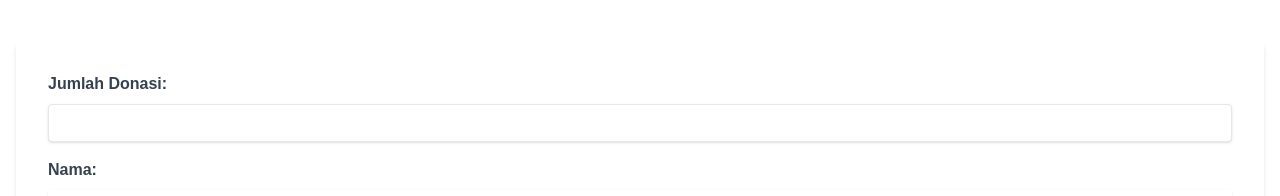
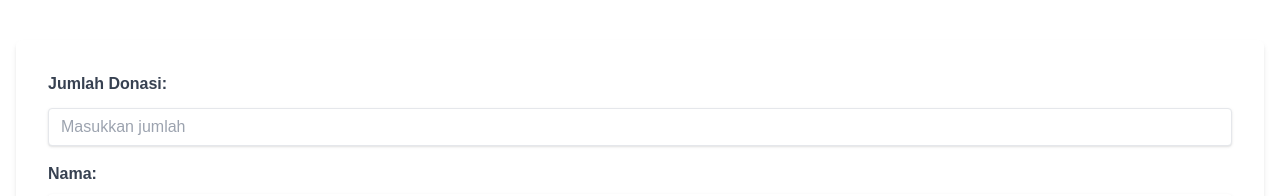
Before and after one commit to akhdanrgya/NuCare-Jaksel, a Next.js app: page /tabarru in a window 1280 px wide. Shown: the top 196 px of the page. Built offline with nearby package versions, Linux system fonts and the light colour scheme; no server answers.

Commit message:
tabarru -arya

```diff
--- a/src/app/tabarru/page.tsx
+++ b/src/app/tabarru/page.tsx
@@ -1,9 +1,19 @@
+"use client"
+
 import PaymentDonation from "@/components/PaymentDonation"
+import { useSearchParams } from "next/navigation";
 
 const TabarruForm = () => {
+    const searchParams = useSearchParams();
+    const data = searchParams.get("wealth"); // Mengambil query parameter wealth
+
+    console.log(`nilai wealth di URL: ${data}`)
+    // Ensure 'data' is a string (if it's an array, pick the first item)
+    const wealth = Array.isArray(data) ? data[0] : data;
+
     return (
-        <PaymentDonation/>
+        <PaymentDonation wealth={wealth} />
     )
 }
 
-export default TabarruForm
+export default TabarruForm;
--- a/src/components/HeaderCard.tsx
+++ b/src/components/HeaderCard.tsx
@@ -24,9 +24,9 @@ const HeaderCard: React.FC = () => {
 
   const handleSubmit = async (event: React.FormEvent) => {
 
-    console.log(__dirname);
+    event.preventDefault()
 
-    router.replace("`/tabarru?wealth=${wealth}`")
+    router.push(`/tabarru?wealth=${wealth}`)
 
   }
 
--- a/src/components/PaymentDonation.tsx
+++ b/src/components/PaymentDonation.tsx
@@ -3,8 +3,10 @@ import { useParams } from "next/navigation";
 import React, { useState, useEffect } from "react";
 import { fetchUrl, DonasiType } from "../data/donations";
 import { DonaturType, insertDonatur } from "../data/donatur";
+import InputGroup from "./FormElements/InputGroup";
 
-const PaymentDonation = () => {
+
+const PaymentDonation = ({ wealth = "" }: { wealth?: string }) => {
   const { url } = useParams();
   const [donation, setDonation] = useState<DonasiType | null>(null);
   const [loading, setLoading] = useState(true);
@@ -35,6 +37,14 @@ const PaymentDonation = () => {
 
     getDonation();
   }, [url]);
+
+
+  useEffect(() => {
+    console.log(`nilai wealth: ${wealth}`)
+    if (wealth) {
+      setAmount(wealth); // Set amount berdasarkan wealth
+    }
+  }, [wealth]);
 
   const handleSubmit = async (event: React.FormEvent) => {
     setDone(true);
@@ -135,13 +145,14 @@ const PaymentDonation = () => {
             >
               Jumlah Donasi:
             </label>
-            <input
-              type="text"
-              id="amount"
+            <InputGroup
+              id="wealth"
+              type="number"
+              placeholder="Masukkan jumlah"
+              customClasses=""
               value={amount}
               onChange={(e) => setAmount(e.target.value)}
-              className="shadow appearance border rounded w-full py-2 px-3 text-gray-700 leading-tight focus:outline-none focus:shadow-outline"
-              required
+              classInput="shadow appearance border rounded w-full py-2 px-3 text-gray-700 leading-tight focus:outline-none focus:shadow-outline"
             />
           </div>
 
--- a/src/components/dashboard/Berita/FormBerita.tsx
+++ b/src/components/dashboard/Berita/FormBerita.tsx
@@ -168,7 +168,7 @@ const FormBerita = ({ editing, defaultValues }: FormBeritaProps) => {
             <div
                 className="rounded-[10px] border border-stroke bg-white shadow-1 dark:border-dark-3 dark:bg-gray-dark dark:shadow-card mb-10">
                 <div className="border-b border-stroke px-6.5 py-4 dark:border-dark-3">
-                    <h3 className="font-semibold text-dark dark:text-white">Form Donasi</h3>
+                    <h3 className="font-semibold text-dark dark:text-white">Form Berita</h3>
                 </div>
                 <form action="#" onSubmit={handleSubmit}>
                     <div className="p-6.5">
```
